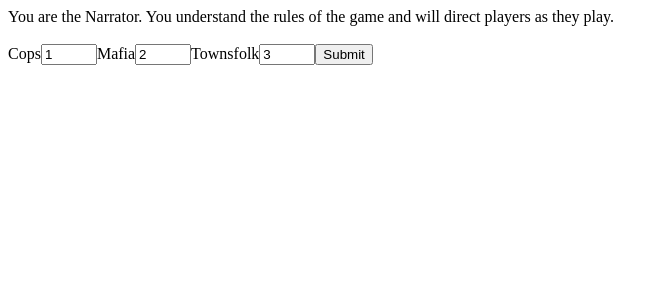
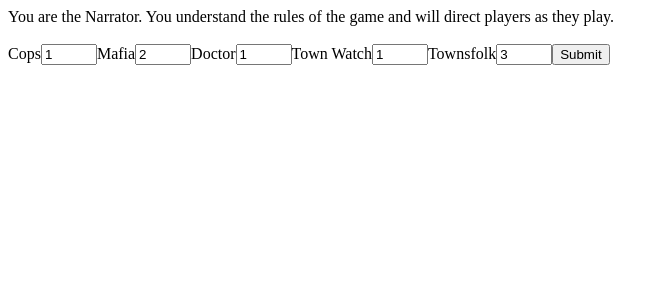
Before and after one commit to mitchgollub/Mafia, a Next.js app: page /narrator in a window 1280 px wide. Shown: the top 300 px of the page, without its empty margins (0-668 px from the left). Built offline with nearby package versions, Linux system fonts and the light colour scheme.

Commit message:
Added Town Watch and Doctor

```diff
--- a/pages/api/game/index.js
+++ b/pages/api/game/index.js
@@ -2,6 +2,8 @@ const db = require('../../../lib/db');
 const escape = require('sql-template-strings')
 
 export default async (req, res) => {
+
+    // TODO: MAKE A FOREIGN KEY ON THIS IDENTIFIER
     var result = '';
     var characters = 'ABCDEFGHIJKLMNOPQRSTUVWXYZ';
     var charactersLength = characters.length;
@@ -19,6 +21,12 @@ export default async (req, res) => {
     }
     for (let index = 0; index < cleanedConfig.Mafia; index++) {
         availableString.push("Mafia")
+    }
+    for (let index = 0; index < cleanedConfig.Doctor; index++) {
+        availableString.push("Doctor")
+    }
+    for (let index = 0; index < cleanedConfig.TownWatch; index++) {
+        availableString.push("Town Watch")
     }
     for (let index = 0; index < cleanedConfig.Townsfolk; index++) {
         availableString.push("Townsfolk")
@@ -43,6 +51,8 @@ export default async (req, res) => {
 function cleanInput(config) {
     config.Cop = cleanNumber(config.Cop);
     config.Mafia = cleanNumber(config.Mafia);
+    config.Doctor = cleanNumber(config.Doctor);
+    config.TownWatch = cleanNumber(config.TownWatch);
     config.Townsfolk = cleanNumber(config.Townsfolk);
     return config;
 }
--- a/pages/api/mafia/[id].js
+++ b/pages/api/mafia/[id].js
@@ -8,6 +8,9 @@ export default async (req, res) => {
 
     const players = JSON.parse(resp[0].players)
 
+    // TODO: CHECK IF PLAYER'S NAME ALREADY EXISTS IN CASE OF REFRESH
+    // TODO: USE VERSIONING SYSTEM TO PREVENT RACE CONDITIONS
+
     const index = Math.floor(Math.random() * (players.available.length))
     const selected = players.available[index]
     players.available.splice(index, 1);
--- a/pages/narrator.js
+++ b/pages/narrator.js
@@ -13,6 +13,8 @@ export default class Mafia extends Component {
             config: {
                 Cop: 1,
                 Mafia: 2,
+                Doctor: 1,
+                TownWatch: 1,
                 Townsfolk: 3
             }
         }
@@ -79,6 +81,18 @@ export default class Mafia extends Component {
                                 disabled={this.state.started} required />
                         </label>
                         <label>
+                            Doctor
+                        <input type="number" size="2" min="0" max="10"
+                                name="Doctor" value={this.state.config.Doctor} onChange={this.handleChange}
+                                disabled={this.state.started} required />
+                        </label>
+                        <label>
+                            Town Watch
+                        <input type="number" size="2" min="0" max="10"
+                                name="TownWatch" value={this.state.config.TownWatch} onChange={this.handleChange}
+                                disabled={this.state.started} required />
+                        </label>
+                        <label>
                             Townsfolk
                         <input type="number" size="2" min="1" max="10"
                                 name="Townsfolk" value={this.state.config.Townsfolk} onChange={this.handleChange}
```
